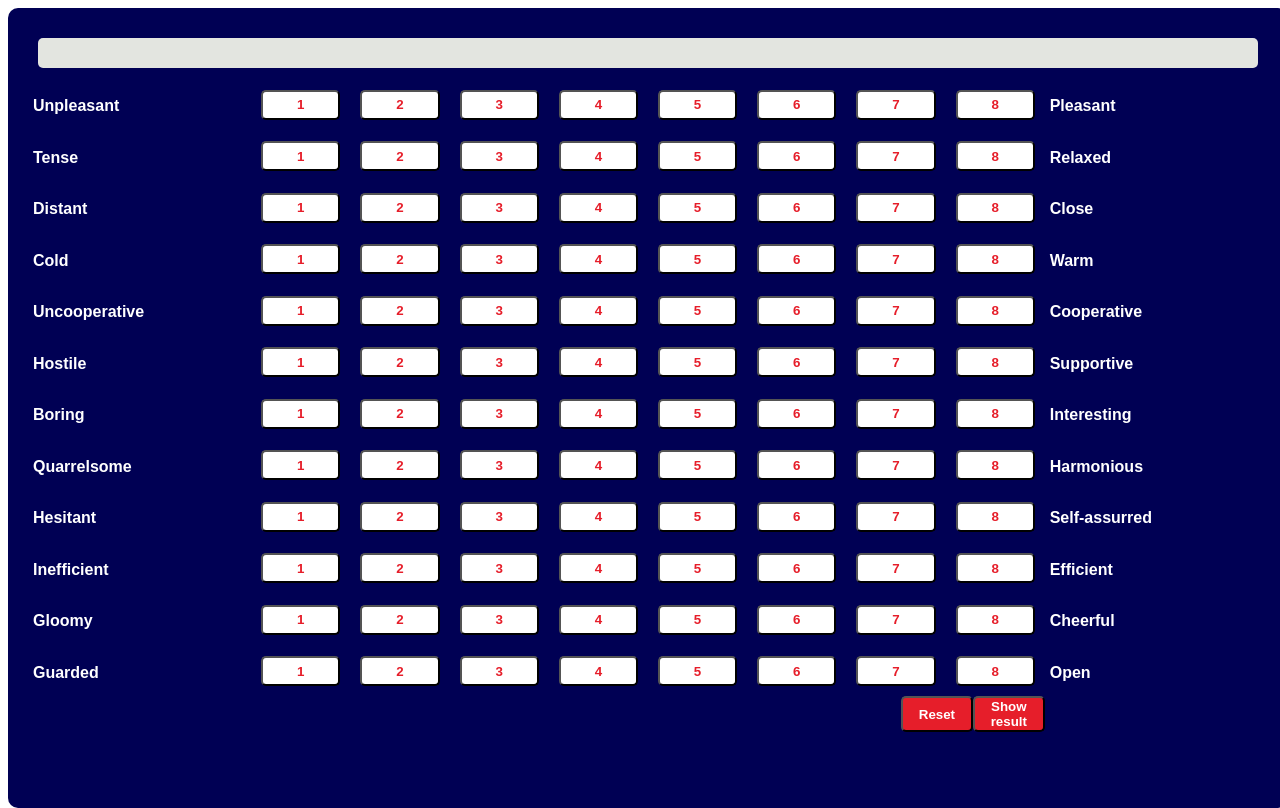
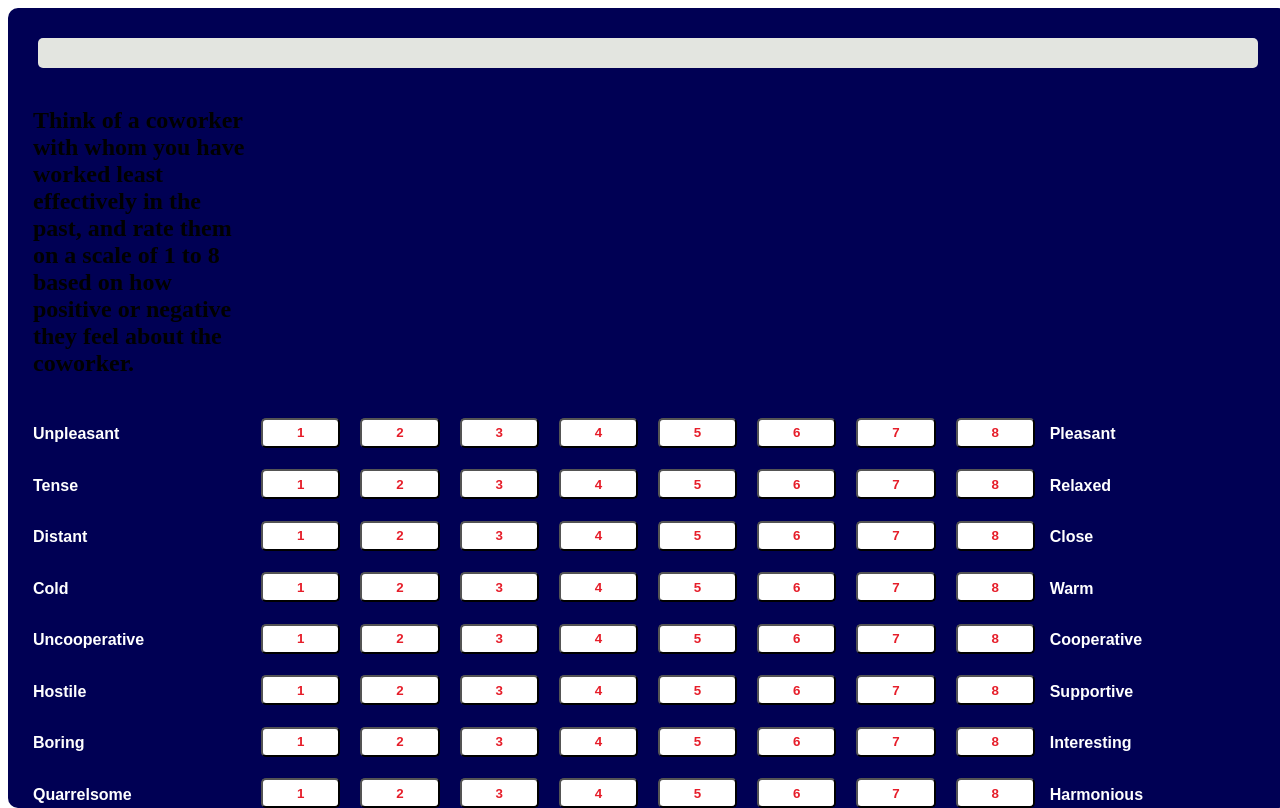
Before and after one commit to lengtvan/LPC_Scale_Test, a plain HTML site: page index.html in a window 1280 px wide. Drawn offline with Linux system fonts and the light colour scheme.

Commit message:
Update index.html

```diff
--- a/index.html
+++ b/index.html
@@ -13,6 +13,10 @@
     <div id="calculator">
         <div id="display"></div>
         <div id="container2">
+             <div class="row">
+                <div class="word-wrapper">
+                    <p>Think of a coworker with whom you have worked least effectively in the past, and rate them on a scale of 1 to 8 based on how positive or negative they feel about the coworker.</p>
+                </div></div>
             <div class="row row1">
                 <div class="word-wrapper">
                     <span>Unpleasant</span>
```
